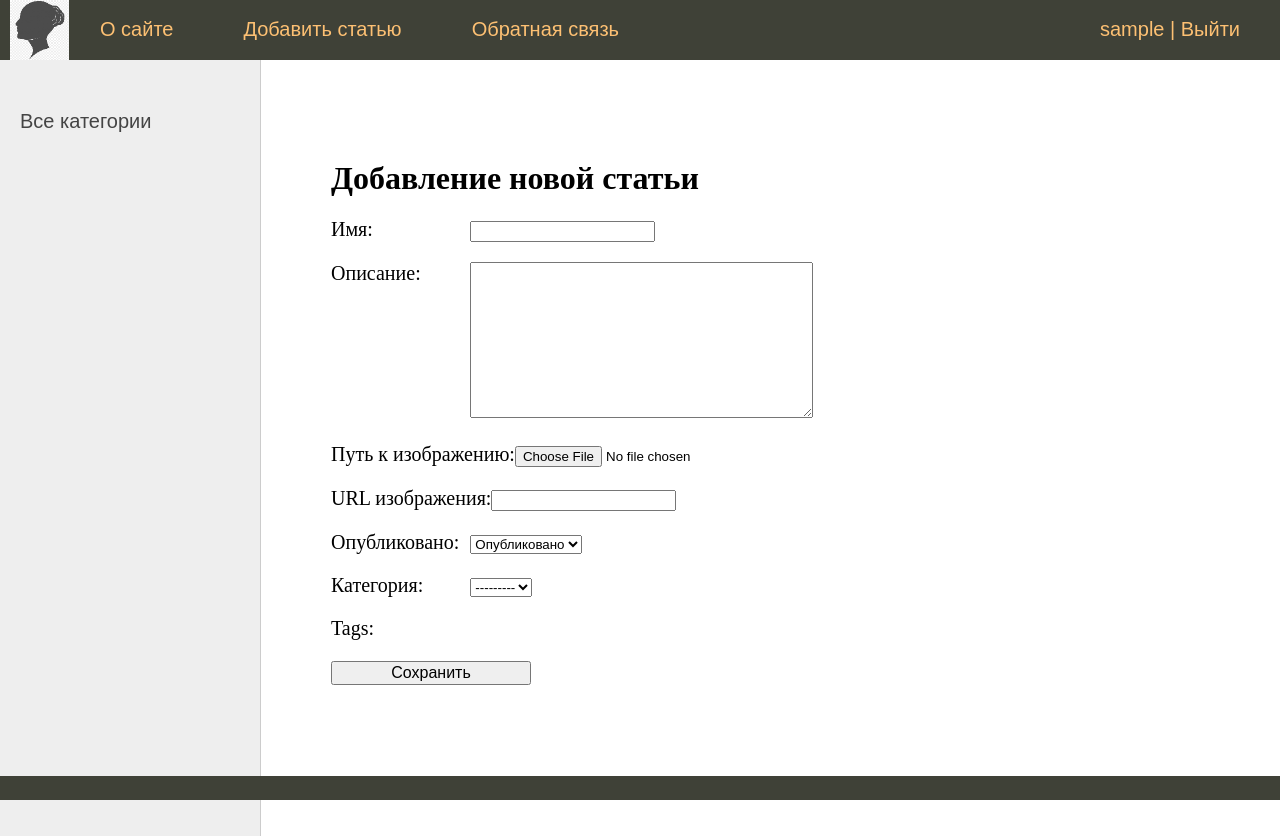
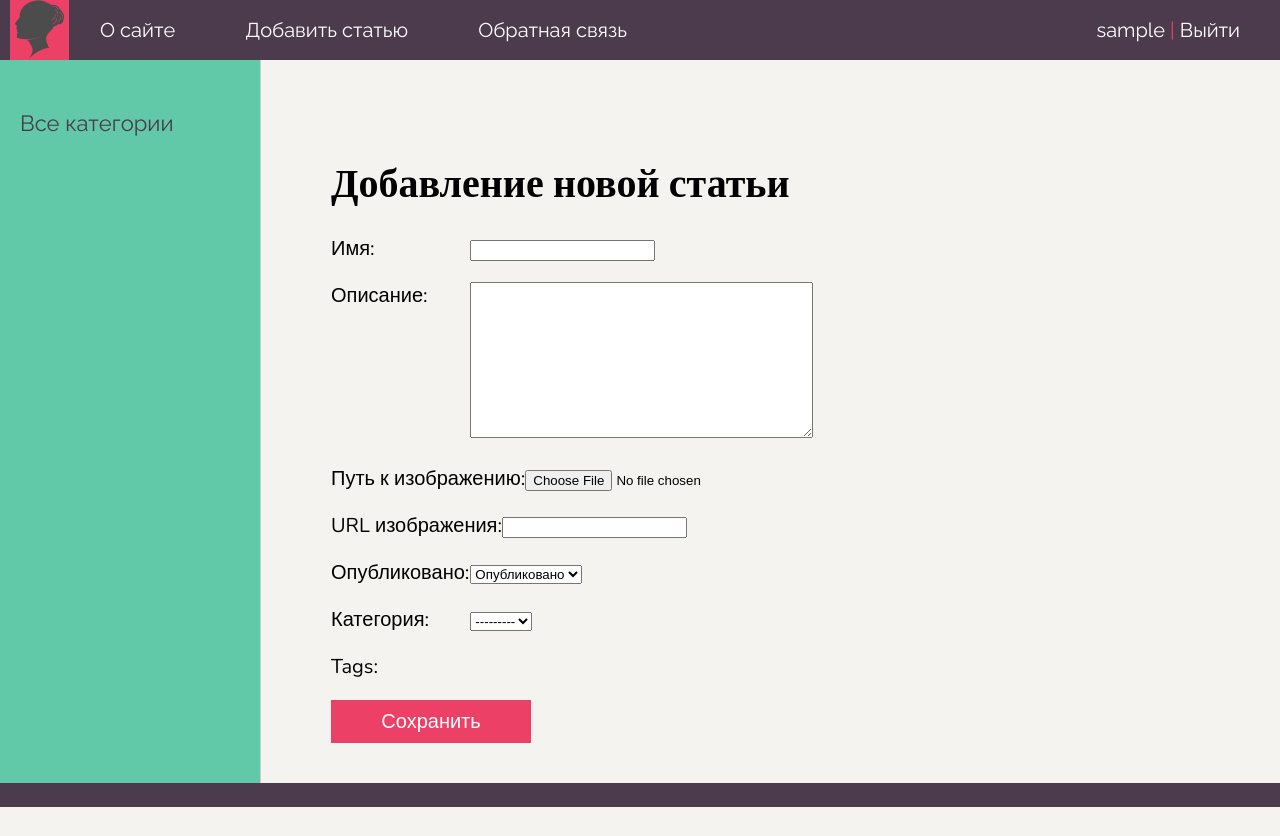
Before and after one commit to Animatrees/testpet, a Django app: page /addpage/ in a window 1280 px wide. After the commit the page ends 807 px from the top, so only its background shows below. Run offline with Django 4.2, Linux system fonts and the light colour scheme; the visitor is signed in with stand-in values (Sample User, id 1); data that the repository does not hold is empty.

Commit message:
updated css styles

```diff
--- a/basefunc/static/basefunc/css/styles.css
+++ b/basefunc/static/basefunc/css/styles.css
@@ -1,5 +1,6 @@
 html, body {
-	font-family: 'Arial';
+	font-family: "Raleway", sans-serif;
+	background: #f4f3ef;
 	margin: 0;
 	padding: 0;
 	height: 100%;
@@ -8,12 +9,11 @@ html, body {
 }
 
 a {
-	color: #0059b2;
+	color: #000;
 	text-decoration: none;
 }
 a:hover {
-	color: #CC0000;
-	text-decoration: underline;
+	color: #EC4067;
 }
 
 img {max-width: 600px; height: auto;}
@@ -36,7 +36,7 @@ p.link-read-post {
 p.link-read-post a {
 	padding: 10px;
 	min-width: 100px;
-	background: #333671;
+	background: #EC4067;
 	color: #fff;
 	text-decoration: none;
 }
@@ -63,7 +63,7 @@ ul.list-articles {
 }
 
 ul.list-articles li {
-	border-bottom: 1px solid #ccc;
+	border-bottom: 1px solid #61C9A8;
 }
 
 ul.list-articles li:last-child { border-bottom: none; }
@@ -78,14 +78,15 @@ ul.list-articles li:last-child { border-bottom: none; }
 .clear {clear: both;}
 
 .header {
-	background: #3F4137;
+	background: #4C3B4D;
 	height: 60px;
 }
 
 .logo {
-	background: url('../images/logo.png') no-repeat 10px 0px;
-	width: 70px;
-	height: 60px;
+    background: url('../images/logo.png?v=2') no-repeat 10px 0px;
+    background-size: contain;
+    width: 70px;
+    height: 60px;
 }
 
 ul.mainmenu {
@@ -93,7 +94,7 @@ ul.mainmenu {
 	margin: 0;
 	padding: 0;
 	height: 60px;
-	color: #fdc073;
+	color: #EC4067;
 	font-size: 20px;
 	overflow: hidden;
 }
@@ -105,11 +106,11 @@ ul.mainmenu li.logo {margin: 0;}
 ul.mainmenu li.last {float: right;}
 
 ul.mainmenu li a {
-	color: #fdc073;
+	color: #fff;
 	text-decoration: none;
 }
 ul.mainmenu li a:hover {
-	color: #FDA83D;
+	color: #EC4067;
 }
 
 .panelitems {
@@ -148,7 +149,7 @@ ul.langitem li a:hover {
 	color: #FDA83D;
 }
 div.button {
-	background: #3F4137;
+	background: #4D6D9A;
 	max-width: 200px;
 	margin: 0 auto;
 	padding: 5px 20px 5px 20px;
@@ -164,12 +165,12 @@ div.button {
 
 .left-chapters {
 	margin: 0;
-	background: #eee;
+	background: #61C9A8;
 	border-right: 1px solid #ccc;
 }
 
 .left-chapters p.strong {
-    color: #808080; font-weight: bold;
+    color: #000;
 }
 
 .left-chapters ul {
@@ -177,18 +178,18 @@ div.button {
 	margin: 0;
 	padding: 20px 10px 10px 20px;
 	list-style: none;
-	font-size: 20px;
+	font-size: 22px;
 }
 .left-chapters ul li {
 	margin: 30px 0 0 0;
 	color: #999;
 }
-.left-chapters ul li.selected {color: #0059b2; font-weight: bold;}
+.left-chapters ul li.selected {color: #000; font-weight: bold; font-weight: 550;}
 .left-chapters ul li a {
-	color: #444;
+	color: #4C3B4D;
 	text-decoration: none;
 }
-.left-chapters ul li a:hover { color: #CC0000; }
+.left-chapters ul li a:hover { color: #EC4067; }
 .left-chapters ul li.share {margin: 60px 0 0 0;}
 .left-chapters ul li.share p {margin: 30px 0 30px 0;}
 .left-chapters ul li.share a {
@@ -221,7 +222,7 @@ ul.tags-list li {
     display: inline-block;
 }
 
-ul.tags-list li.selected {color: #0059b2; font-weight: bold;}
+ul.tags-list li.selected {color: #FDA83D; font-weight: bold;}
 
 ul.tags-list li a {
 	padding: 5px;
@@ -292,17 +293,25 @@ ul.content-table li a:hover {color: #F0711C;}
 	margin: 60px 0 0 30px;
 	color: #000;
 	font-size: 20px;
-	font-family: Yandex Sans Display Light;
+	font-weight: 350;
+	font-family: "Nunito", sans-serif;
 	max-width: 1200px;
 	min-width: 420px;
 }
-.content-text h1 {font-size: 32px;}
+.content-text h1 {
+    font-size: 40px;
+    font-family: "Cormorant Garamond", serif;
+}
+
+.content-text h2 {
+    font-family: "Cormorant Garamond", serif;
+}
 
 ul.lang-list {
 	list-style: none;
 	margin: 0;
 	padding: 14px 0 0 0;
-	background: #3F4137;
+	background: #4D6D9A;
 	width: 100%;
 	height: 50px;
 	border-top: 1px solid #959A82;
@@ -386,7 +395,7 @@ ul.lang-list li a:hover {color: #fdc073;}
 #footer {
 	box-sizing: border-box;
 
-	background: #3F4137;
+	background: #4C3B4D;
 	padding: 5px;
 	color: #aaa;
 	font-size: 14px;
@@ -418,7 +427,11 @@ ul.lang-list li a:hover {color: #fdc073;}
 
 .form-button {
     min-width: 200px;
-    font-size: 16px;
+    font-size: 20px;
+    padding: 10px;
+	background: #EC4067;
+	color: #fff;
+	border-style: none;
 }
 
 .help-text {
--- a/basefunc/templates/basefunc/contact.html
+++ b/basefunc/templates/basefunc/contact.html
@@ -15,7 +15,7 @@
     {% if not user.is_authenticated %}
     <button class="js-captcha-refresh" type="button">Refresh captcha</button>
     {% endif %}
-    <p><button type="submit">Отправить</button></p>
+    <p><button type="submit" class="form-button">Отправить</button></p>
 </form>
 <script src="https://code.jquery.com/jquery-3.6.4.min.js"></script>
 <script>
--- a/templates/base.html
+++ b/templates/base.html
@@ -5,6 +5,10 @@
 <head>
     <title>{{title}}</title>
     <link type="text/css" href="{% static 'basefunc/css/styles.css' %}" rel="stylesheet"/>
+    <link rel="preconnect" href="https://fonts.googleapis.com">
+    <link rel="preconnect" href="https://fonts.gstatic.com" crossorigin>
+    <link href="https://fonts.googleapis.com/css2?family=Cormorant+Garamond:ital,wght@0,300;0,400;0,500;0,600;0,700;1,300;1,400;1,500;1,600;1,700&family=Nunito:ital,wght@0,200..1000;1,200..1000&family=Raleway:ital,wght@0,100..900;1,100..900&display=swap"
+          rel="stylesheet">
     <meta http-equiv="Content-Type" content="text/html; charset=utf-8">
     <link rel="shortcut icon" href="{% static 'basefunc/images/main.ico' %}" type="image/x-icon"/>
     <meta name="viewport" content="width=device-width, initial-scale=1.0">
@@ -24,8 +28,9 @@
                     {% endfor %}
                     <li class="last">
                         {% if user.is_authenticated %}
-                        <a href="{% url 'users:profile' %}">{{user.username}}</a> | <a href="{% url 'users:logout' %}?next={{ request.path }}"
-                                                                                       onclick="event.preventDefault(); document.getElementById('logout-form').submit();">Выйти</a>
+                        <a href="{% url 'users:profile' %}">{{user.username}}</a> | <a
+                            href="{% url 'users:logout' %}?next={{ request.path }}"
+                            onclick="event.preventDefault(); document.getElementById('logout-form').submit();">Выйти</a>
                     </li>
                     <form id="logout-form" action="{% url 'users:logout' %}" method="post" style="display: none;">
                         {% csrf_token %}
--- a/users/templates/users/profile.html
+++ b/users/templates/users/profile.html
@@ -16,7 +16,7 @@
     <div class="form-error">{{ f.errors }}</div>
     {% endfor %}
 
-    <p><button type="submit">Сохранить</button></p>
+    <p><button type="submit" class="form-button">Сохранить</button></p>
     {% if user.has_usable_password %}
     <p ><a href="{% url 'users:password_change' %}">Сменить пароль</a></p>
     {% endif %}
```
Also changed, not shown: basefunc/static/basefunc/images/logo.png, basefunc/static/basefunc/images/logo3.png (added).
